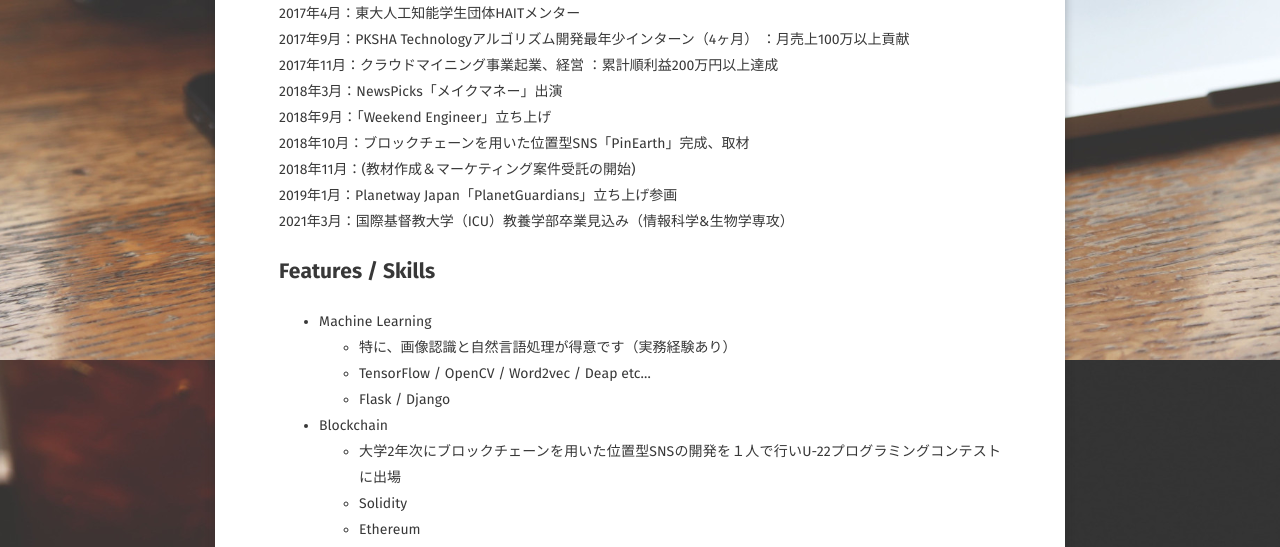
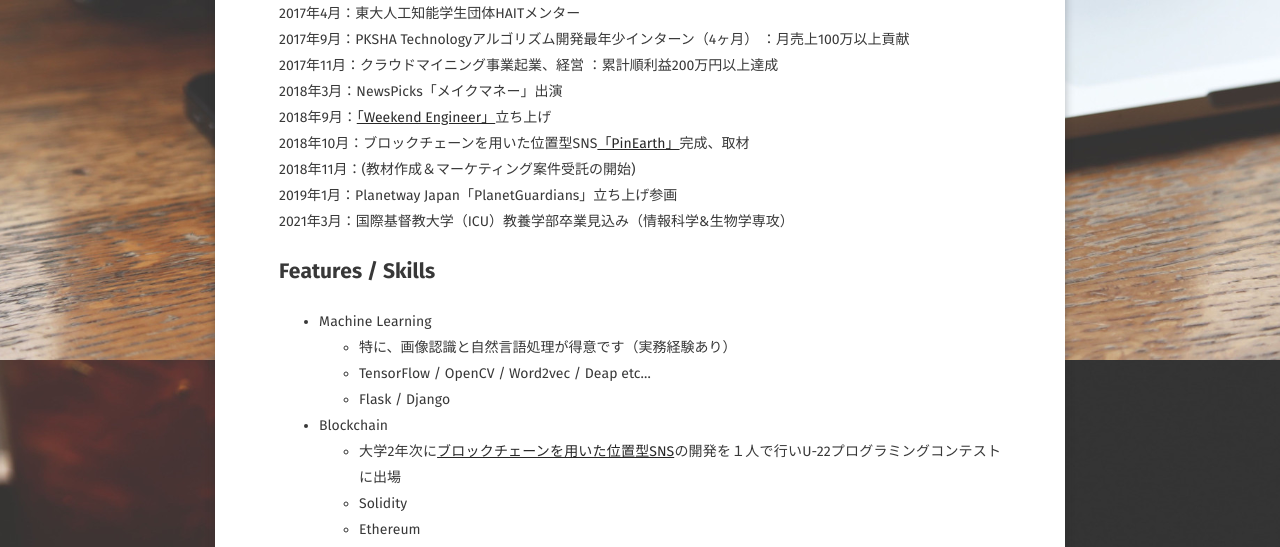
Before and after one commit to seven0525/seven0525.github.io, a Jekyll site: the page built from about/index.md, in a window 1280 px wide. Shown: the part 540-1087 px from the top of the page. Built offline with Jekyll 4.4.1, drawn with Linux system fonts in a browser that asks for light colours; some web fonts are replaced; some of the changed lines change nothing that is shown.

Commit message:
リンク付け

```diff
--- a/about/index.md
+++ b/about/index.md
@@ -22,8 +22,8 @@
 2017年9月：PKSHA Technologyアルゴリズム開発最年少インターン（4ヶ月） ：月売上100万以上貢献
 2017年11月：クラウドマイニング事業起業、経営 ：累計順利益200万円以上達成
 2018年3月：NewsPicks「メイクマネー」出演
-2018年9月：「Weekend Engineer」立ち上げ
-2018年10月：ブロックチェーンを用いた位置型SNS「PinEarth」完成、取材
+2018年9月：[「Weekend Engineer」]( https://seven0525.github.io/we/)立ち上げ
+2018年10月：ブロックチェーンを用いた位置型SNS[「PinEarth」](https://github.com/seven0525/pinearth)完成、取材
 2018年11月：(教材作成＆マーケティング案件受託の開始)
 2019年1月：Planetway Japan「PlanetGuardians」立ち上げ参画
 2021年3月：国際基督教大学（ICU）教養学部卒業見込み（情報科学&生物学専攻）
@@ -35,7 +35,7 @@
 	* TensorFlow / OpenCV / Word2vec / Deap etc...
 	* Flask  /  Django
 * Blockchain
-	* 大学2年次にブロックチェーンを用いた位置型SNSの開発を１人で行いU-22プログラミングコンテストに出場
+	* 大学2年次に[ブロックチェーンを用いた位置型SNS](https://github.com/seven0525/pinearth)の開発を１人で行いU-22プログラミングコンテストに出場
 	* Solidity
 	* Ethereum
 * Database / Cloud
@@ -57,7 +57,7 @@
 	* 機会学習を用いたターゲッティング広告モデルの開発販売
 	* エンジニアコミュニティの立ち上げ経営
 	* NewsPicks「メイクマネー」出演、ピッチ
-	*  ロータリークラブ、type就活など招待講演経験あり
+	* ロータリークラブ、type就活など招待講演経験あり
 
 
 
```
